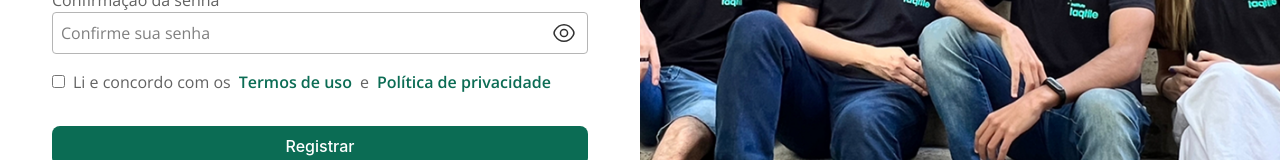
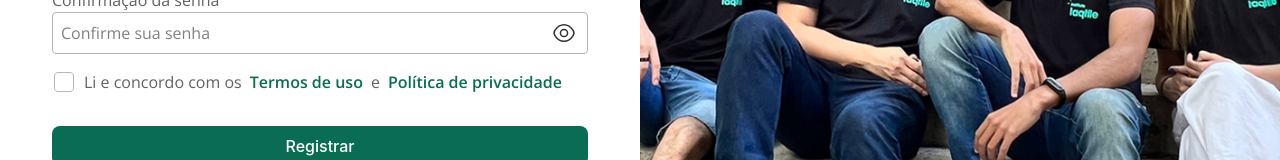
Before and after one commit to 1Jeferson/onboard, a React (Vite) app: page /auth/register in a window 1280 px wide. Shown: the part 452-612 px from the top of the page. Built offline with nearby package versions, Linux system fonts and the light colour scheme; no server answers.

Commit message:
feat: added Checkbox component and integrated it into the registration page

```diff
--- a/src/app/modules/auth/register.page.tsx
+++ b/src/app/modules/auth/register.page.tsx
@@ -8,6 +8,7 @@ import { useForm } from 'react-hook-form';
 import { UserInput } from '@/app/data/graphql/generated';
 import { zodResolver } from '@hookform/resolvers/zod';
 import { registerSchema } from './auth.schema';
+import { Checkbox } from '@/atomic/atm.checkbox/checkbox.component';
 
 interface RegisterFormInput extends UserInput {
   passwordConfirmation: string;
@@ -121,11 +122,7 @@ const RegisterPage = () => {
               render={({ field }) => (
                 <FormItem>
                   <FormControl>
-                    <TextInput
-                      type='checkbox'
-                      checked={field.value}
-                      onChange={(e) => field.onChange(e.target.checked)}
-                    />
+                    <Checkbox checked={field.value} onChange={(e) => field.onChange(e.target.checked)} />
                   </FormControl>
                 </FormItem>
               )}
--- /dev/null
+++ b/src/atomic/atm.checkbox/checkbox.component.tsx
@@ -0,0 +1,28 @@
+import { forwardRef } from 'react';
+import { twMerge } from 'tailwind-merge';
+import { CheckboxSelected, CheckboxDefault } from '../assets/icons';
+
+interface CheckboxProps extends React.InputHTMLAttributes<HTMLInputElement> {
+  className?: string;
+  disabled?: boolean;
+}
+
+export const Checkbox = forwardRef<HTMLInputElement, CheckboxProps>(
+  ({ className, disabled, checked, onChange, ...props }) => {
+    const handleClick = () => {
+      if (onChange) {
+        onChange({
+          target: { checked: !checked },
+        } as React.ChangeEvent<HTMLInputElement>);
+      }
+    };
+
+    return (
+      <div className={twMerge('flex flex-col w-full', className)}>
+        <button type='button' onClick={handleClick} disabled={disabled} className='flex items-center cursor-pointer'>
+          {checked ? <CheckboxSelected /> : <CheckboxDefault />} {props.placeholder}
+        </button>
+      </div>
+    );
+  },
+);
```
